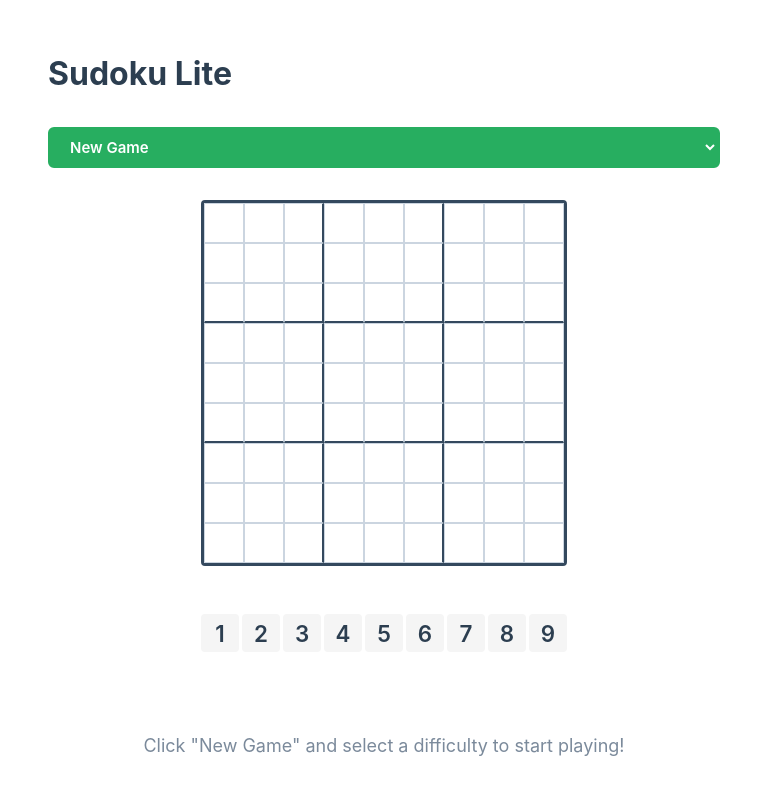
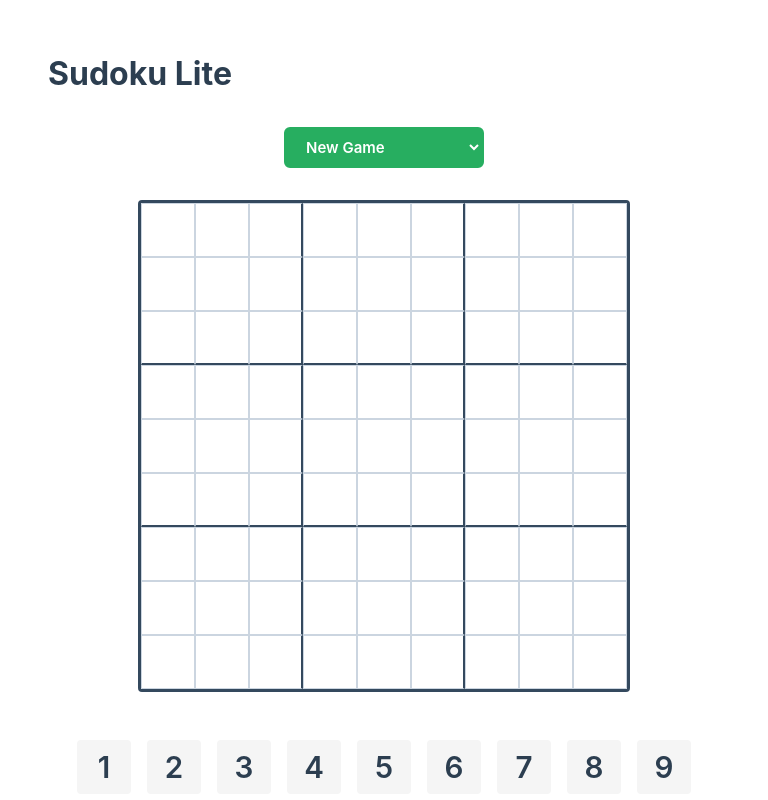
Before and after one commit to gregpuzzles1/sudoku_lite, a Vue app: page / in a window 768 px wide. Shown: the top 800 px of the page. Built offline with nearby package versions, Linux system fonts and the light colour scheme.

Commit message:
feat: update responsive styles and add new SVG icon

```diff
--- a/index.html
+++ b/index.html
@@ -11,7 +11,7 @@
       gtag('config', 'G-K26W2631HF');
     </script>
     <meta charset="UTF-8" />
-    <link rel="icon" type="image/svg+xml" href="/sudoku_lite/vite.svg" />
+    <link rel="icon" type="image/svg+xml" href="/sudoku_lite/vue.svg" />
     <meta name="viewport" content="width=device-width, initial-scale=1.0, maximum-scale=1.0, user-scalable=no" />
     <title>Sudoku Lite</title>
   </head>
--- a/src/App.vue
+++ b/src/App.vue
@@ -521,6 +521,14 @@ onUnmounted(() => {
   }
 }
 
+@media (min-width: 600px) and (max-width: 900px) {
+  .new-game-select {
+    width: auto;
+    min-width: 200px;
+    max-width: 240px;
+  }
+}
+
 .content-section {
   max-width: 800px;
   margin: var(--space-xl) auto;
--- a/src/components/NumberRow.vue
+++ b/src/components/NumberRow.vue
@@ -83,4 +83,18 @@ function handleClick(num: number, event: MouseEvent) {
     gap: 3px;
   }
 }
+
+@media (min-width: 600px) and (max-width: 900px) {
+  .number-row {
+    gap: var(--space-md);
+  }
+}
+
+@media (min-width: 600px) and (max-width: 900px) and (orientation: portrait) {
+  .number-button {
+    width: 54px;
+    height: 54px;
+    font-size: 1.85rem;
+  }
+}
 </style>
--- a/src/components/SudokuCell.vue
+++ b/src/components/SudokuCell.vue
@@ -162,4 +162,19 @@ function handleClick() {
     line-height: 1;
   }
 }
+
+@media (min-width: 600px) and (max-width: 900px) and (orientation: portrait) {
+  .sudoku-cell {
+    width: 54px;
+    height: 54px;
+  }
+
+  .cell-value {
+    font-size: 2rem;
+  }
+
+  .note {
+    font-size: 0.7rem;
+  }
+}
 </style>
```
Also changed, not shown: public/vue.svg (added).
